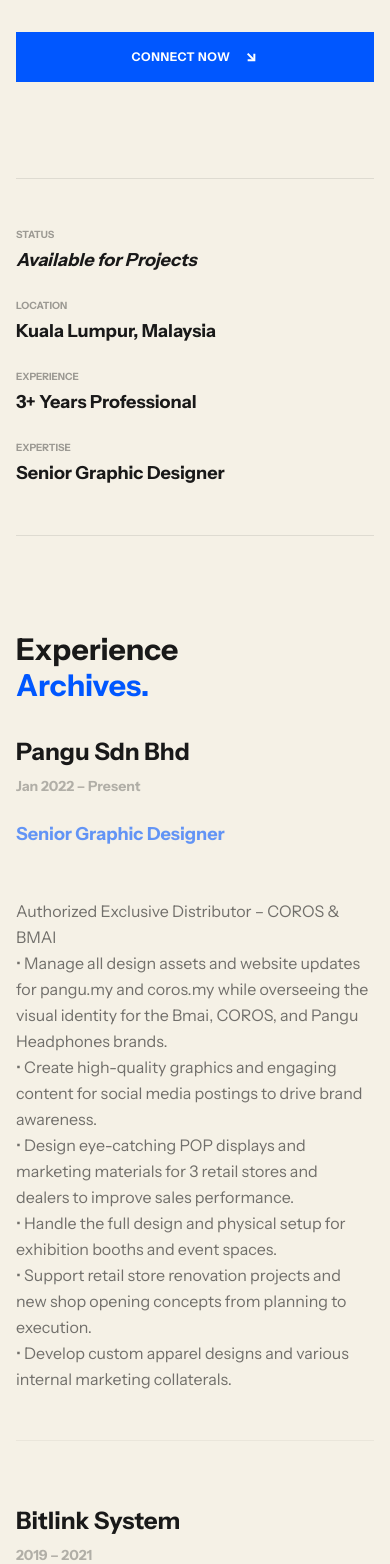
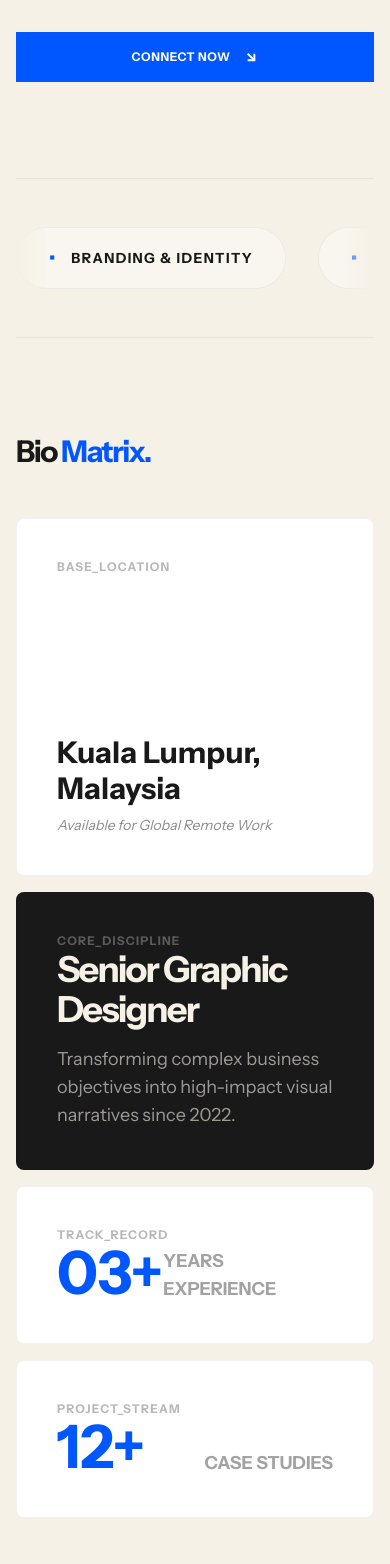
Before and after one commit to JCW77485/portfolio2.0, a PHP site: page /index.html in a window 390 px wide. Shown: the part 705-2269 px from the top of the page. Run offline with PHP 8.4, Linux system fonts and the light colour scheme; some libraries are stand-ins or nearby versions.

Commit message:
Integrate MagicUI-inspired features into responsive portfolio
- Implemented infinite scrolling Marquee for skills display
- Developed sophisticated Bento Grid for Biography and Stats section
- Added glassmorphism effects and interactive card hover states
- Optimized high-volume (12+) project grid with 3-column layout
- Updated project.php with 10+ image galleries and long descriptions
- Regenerated static site (build.php) for full multi-page deployment
- Refined mobile responsiveness for all new interactive components

Co-authored-by: JCW77485 <169180553+JCW77485@users.noreply.github.com>

```diff
--- a/index.html
+++ b/index.html
@@ -19,6 +19,15 @@
                         brand_paper: '#F5F1E6',
                         brand_black: '#191919',
                         brand_blue: '#0057ff',
+                    },
+                    animation: {
+                        marquee: "marquee var(--duration) linear infinite",
+                    },
+                    keyframes: {
+                        marquee: {
+                            from: { transform: "translateX(0)" },
+                            to: { transform: "translateX(calc(-100% - var(--gap)))" },
+                        }
                     }
                 }
             }
@@ -75,15 +84,52 @@
             transform: translateY(-1px);
         }
 
+        /* MagicUI Marquee Adaptation */
+        .marquee-container {
+            --gap: 2rem;
+            --duration: 40s;
+            display: flex;
+            overflow: hidden;
+            user-select: none;
+            gap: var(--gap);
+            mask-image: linear-gradient(to right, transparent, black 10%, black 90%, transparent);
+        }
+
+        .marquee-content {
+            flex-shrink: 0;
+            display: flex;
+            justify-content: space-around;
+            min-width: 100%;
+            gap: var(--gap);
+            animation: marquee var(--duration) linear infinite;
+        }
+
+        .marquee-container:hover .marquee-content {
+            animation-play-state: paused;
+        }
+
+        /* Bento Grid Specifics */
+        .bento-card {
+            background: white;
+            border: 1px solid rgba(0,0,0,0.05);
+            padding: 2.5rem;
+            border-radius: 0.5rem;
+            transition: all 0.4s ease;
+            display: flex;
+            flex-direction: column;
+            justify-content: space-between;
+        }
+
+        .bento-card:hover {
+            box-shadow: 0 20px 40px rgba(0,0,0,0.03);
+            border-color: #0057ff;
+        }
+
         @media (min-width: 1024px) {
             .text-huge {
                 font-size: 10vw;
                 line-height: 0.85;
                 letter-spacing: -0.04em;
-            }
-            .btn-blue {
-                padding: 1rem 2rem;
-                font-size: 0.875rem;
             }
         }
     </style>
@@ -127,61 +173,82 @@
             </div>
         </section>
 
-        <!-- Stats / Info Bar -->
-        <section class="grid grid-cols-1 md:grid-cols-2 lg:grid-cols-4 gap-6 md:gap-8 py-12 md:py-24 border-y border-brand_black/10 reveal">
-            <div class="space-y-1 md:space-y-2">
-                <p class="text-[10px] font-bold uppercase opacity-40">Status</p>
-                <p class="text-lg md:text-xl font-bold italic">Available for Projects</p>
-            </div>
-            <div class="space-y-1 md:space-y-2">
-                <p class="text-[10px] font-bold uppercase opacity-40">Location</p>
-                <p class="text-lg md:text-xl font-bold">Kuala Lumpur, Malaysia</p>
-            </div>
-            <div class="space-y-1 md:space-y-2">
-                <p class="text-[10px] font-bold uppercase opacity-40">Experience</p>
-                <p class="text-lg md:text-xl font-bold">3+ Years Professional</p>
-            </div>
-            <div class="space-y-1 md:space-y-2">
-                <p class="text-[10px] font-bold uppercase opacity-40">Expertise</p>
-                <p class="text-lg md:text-xl font-bold">Senior Graphic Designer</p>
+        <!-- MagicUI: Infinite Marquee Skills -->
+        <section class="py-12 border-y border-black/5 reveal">
+            <div class="marquee-container">
+                <div class="marquee-content">
+                                        <div class="flex items-center gap-4 px-8 py-4 bg-white/40 rounded-full border border-black/5">
+                        <span class="text-brand_blue font-bold text-lg">•</span>
+                        <span class="font-bold uppercase tracking-widest text-sm">Branding &amp; Identity</span>
+                    </div>
+                                        <div class="flex items-center gap-4 px-8 py-4 bg-white/40 rounded-full border border-black/5">
+                        <span class="text-brand_blue font-bold text-lg">•</span>
+                        <span class="font-bold uppercase tracking-widest text-sm">UI/UX Design</span>
+                    </div>
+                                        <div class="flex items-center gap-4 px-8 py-4 bg-white/40 rounded-full border border-black/5">
+                        <span class="text-brand_blue font-bold text-lg">•</span>
+                        <span class="font-bold uppercase tracking-widest text-sm">Project Management</span>
+                    </div>
+                                        <!-- Duplicate for infinite loop -->
+                                        <div class="flex items-center gap-4 px-8 py-4 bg-white/40 rounded-full border border-black/5">
+                        <span class="text-brand_blue font-bold text-lg">•</span>
+                        <span class="font-bold uppercase tracking-widest text-sm">Branding &amp; Identity</span>
+                    </div>
+                                        <div class="flex items-center gap-4 px-8 py-4 bg-white/40 rounded-full border border-black/5">
+                        <span class="text-brand_blue font-bold text-lg">•</span>
+                        <span class="font-bold uppercase tracking-widest text-sm">UI/UX Design</span>
+                    </div>
+                                        <div class="flex items-center gap-4 px-8 py-4 bg-white/40 rounded-full border border-black/5">
+                        <span class="text-brand_blue font-bold text-lg">•</span>
+                        <span class="font-bold uppercase tracking-widest text-sm">Project Management</span>
+                    </div>
+                                    </div>
             </div>
         </section>
 
-        <!-- Experience -->
-        <section id="about" class="grid grid-cols-1 lg:grid-cols-12 gap-8 md:gap-12 reveal">
-            <div class="lg:col-span-4">
-                <h2 class="text-3xl md:text-4xl font-bold lg:sticky lg:top-32">Experience <br><span class="text-brand_blue">Archives.</span></h2>
+        <!-- MagicUI: Bento Grid Experience/Info -->
+        <section id="about" class="space-y-12 md:space-y-24 reveal">
+            <h2 class="text-3xl md:text-6xl font-bold tracking-tighter">Bio <span class="text-brand_blue">Matrix.</span></h2>
+
+            <div class="grid grid-cols-1 md:grid-cols-4 lg:grid-cols-6 gap-4">
+                <!-- Location -->
+                <div class="bento-card md:col-span-2 lg:col-span-2 aspect-square md:aspect-auto">
+                    <p class="text-xs font-bold uppercase opacity-30 tracking-widest">Base_Location</p>
+                    <div class="space-y-2">
+                        <p class="text-3xl font-bold">Kuala Lumpur, Malaysia</p>
+                        <p class="text-sm font-medium opacity-50 italic">Available for Global Remote Work</p>
+                    </div>
+                </div>
+
+                <!-- Core expertise (Main Bento Card) -->
+                <div class="bento-card md:col-span-2 lg:col-span-4 bg-brand_black text-brand_paper">
+                    <p class="text-xs font-bold uppercase opacity-30 tracking-widest">Core_Discipline</p>
+                    <div class="space-y-4">
+                        <p class="text-4xl md:text-5xl lg:text-7xl font-bold tracking-tighter">Senior Graphic Designer</p>
+                        <p class="text-lg md:text-xl opacity-60 max-w-xl">Transforming complex business objectives into high-impact visual narratives since 2022.</p>
+                    </div>
+                </div>
+
+                <!-- Small Stats -->
+                <div class="bento-card lg:col-span-3">
+                    <p class="text-xs font-bold uppercase opacity-30 tracking-widest">Track_Record</p>
+                    <div class="flex items-end justify-between">
+                        <span class="text-6xl font-bold text-brand_blue">03+</span>
+                        <span class="text-lg font-bold opacity-40 uppercase">Years Experience</span>
+                    </div>
+                </div>
+
+                <div class="bento-card lg:col-span-3">
+                    <p class="text-xs font-bold uppercase opacity-30 tracking-widest">Project_Stream</p>
+                    <div class="flex items-end justify-between">
+                        <span class="text-6xl font-bold text-brand_blue">12+</span>
+                        <span class="text-lg font-bold opacity-40 uppercase">Case Studies</span>
+                    </div>
+                </div>
             </div>
-            <div class="lg:col-span-8 space-y-16 md:space-y-24">
-                                <div class="space-y-6 md:space-y-8 border-b border-brand_black/5 pb-12 md:pb-16 last:border-0 group">
-                    <div class="flex flex-col md:flex-row justify-between gap-2 md:gap-4">
-                        <h3 class="text-2xl md:text-5xl font-bold group-hover:text-brand_blue transition-colors">Pangu Sdn Bhd</h3>
-                        <span class="text-sm md:text-xl font-bold opacity-30">Jan 2022 – Present</span>
-                    </div>
-                    <p class="text-lg md:text-2xl font-bold text-brand_blue/60">Senior Graphic Designer</p>
-                    <p class="text-base md:text-2xl text-brand_black/60 font-medium leading-relaxed max-w-3xl whitespace-pre-line">
-                        Authorized Exclusive Distributor – COROS &amp; BMAI
-• Manage all design assets and website updates for pangu.my and coros.my while overseeing the visual identity for the Bmai, COROS, and Pangu Headphones brands.
-• Create high-quality graphics and engaging content for social media postings to drive brand awareness.
-• Design eye-catching POP displays and marketing materials for 3 retail stores and dealers to improve sales performance.
-• Handle the full design and physical setup for exhibition booths and event spaces.
-• Support retail store renovation projects and new shop opening concepts from planning to execution.
-• Develop custom apparel designs and various internal marketing collaterals.                    </p>
-                </div>
-                                <div class="space-y-6 md:space-y-8 border-b border-brand_black/5 pb-12 md:pb-16 last:border-0 group">
-                    <div class="flex flex-col md:flex-row justify-between gap-2 md:gap-4">
-                        <h3 class="text-2xl md:text-5xl font-bold group-hover:text-brand_blue transition-colors">Bitlink System</h3>
-                        <span class="text-sm md:text-xl font-bold opacity-30">2019 – 2021</span>
-                    </div>
-                    <p class="text-lg md:text-2xl font-bold text-brand_blue/60">Administrative Assistant</p>
-                    <p class="text-base md:text-2xl text-brand_black/60 font-medium leading-relaxed max-w-3xl whitespace-pre-line">
-                        • Managed daily administrative tasks, documentation, and office paperwork.
-• Handled accurate data entry and record management for the team.                    </p>
-                </div>
-                            </div>
         </section>
 
-        <!-- Projects - Optimized Grid -->
+        <!-- Projects Grid -->
         <section id="work" class="space-y-12 md:space-y-24 reveal">
             <div class="flex flex-col md:flex-row justify-between items-start md:items-end gap-6 md:gap-8">
                 <div class="space-y-2 md:space-y-4">
```
Also changed, not shown: index.php (+106 -38 lines).
